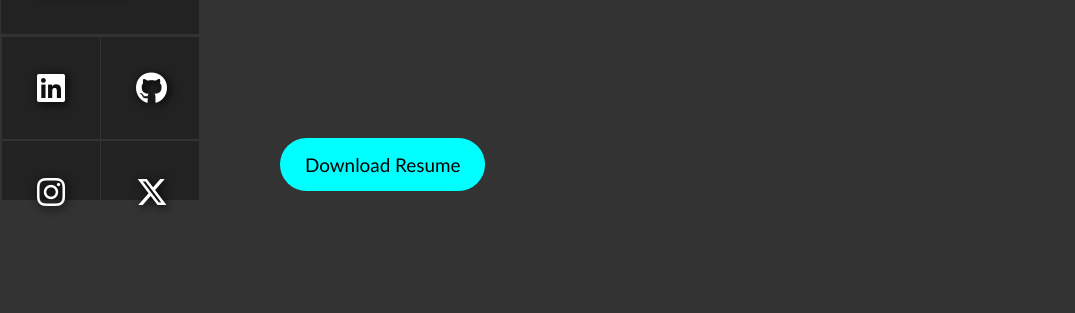
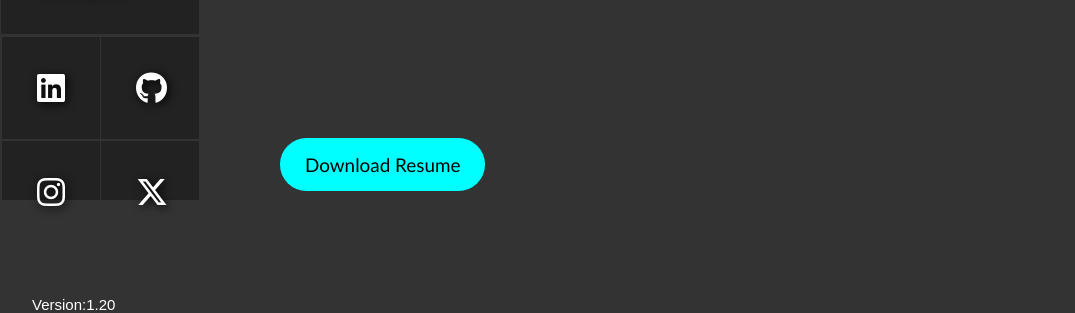
Before and after one commit to ANSXX/resume_website, a plain HTML site: page index.html in a window 1280 px wide. Shown: the part 600-913 px from the top of the page, without its empty margins (0-1075 px from the left). Before the commit the page ends 845 px from the top, so only its background shows below. Drawn offline with Linux system fonts and the light colour scheme.

Commit message:
added version number

```diff
--- a/index.html
+++ b/index.html
@@ -32,6 +32,7 @@
                         </li>
                     </div>
                 </ul>
+                <li style="display: block; font-size: 15px; align-items: baseline; padding-left: 2rem;"><br><br><br>Version:1.20</li>
             </nav>
             <div class="content">
 
@@ -85,6 +86,7 @@
                       </span>
                     <p>
                 </div>
+
             </div>
         </div>
 
```
